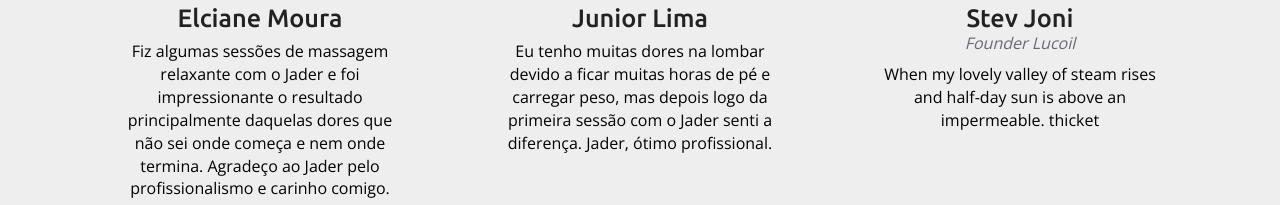
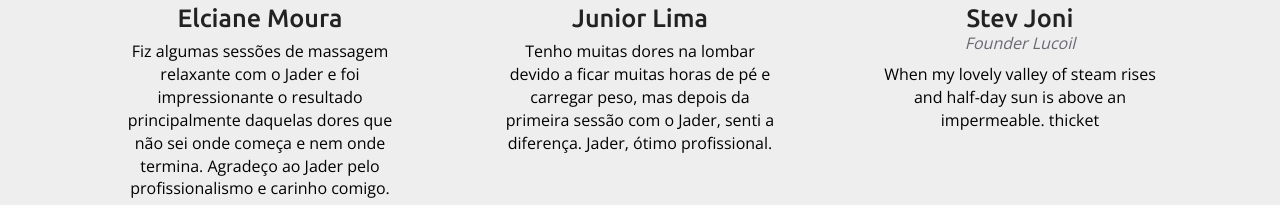
Before and after one commit to JaderLimaRJ/JaderLimaRJ.github.io, a plain HTML site: page index.html in a window 1280 px wide. Shown: the part 2588-2793 px from the top of the page. Drawn offline with nearby package versions, Linux system fonts and the light colour scheme.

Commit message:
Update testimonials text

```diff
--- a/index.html
+++ b/index.html
@@ -232,12 +232,12 @@ License URL: http://creativecommons.org/licenses/by/3.0/
 				<div class="col-md-4 testmonial-grid">
 					<a href="#"><img class="t-pic" src="images/t1.jpg" title="name" /></a>
 					<h5><a href="#">Elciane Moura</a></h5>
-					<p>Fiz algumas sessões de massagem relaxante com o Jader e foi impressionante o resultado principalmente daquelas dores que não sei onde começa e nem onde termina. Agradeço ao Jader pelo profissionalismo e  carinho comigo.</p>
+					<p>Fiz algumas sessões de massagem relaxante com o Jader e foi impressionante o resultado principalmente daquelas dores que não sei onde começa e nem onde termina. Agradeço ao Jader pelo profissionalismo e carinho comigo.</p>
 				</div>
 				<div class="col-md-4 testmonial-grid">
 					<a href="#"><img class="t-pic" src="images/t2.jpg" title="name" /></a>
 					<h5><a href="#">Junior Lima</a></h5>
-					<p>Eu tenho muitas dores na lombar devido a ficar muitas horas de pé e carregar peso, mas depois logo da primeira sessão com o Jader senti a diferença. Jader, ótimo profissional.</p>
+					<p>Tenho muitas dores na lombar devido a ficar muitas horas de pé e carregar peso, mas depois da primeira sessão com o Jader, senti a diferença. Jader, ótimo profissional.</p>
 				</div>
 				<div class="col-md-4 testmonial-grid">
 					<a href="#"><img class="t-pic" src="images/t3.jpg" title="name" /></a>
```
